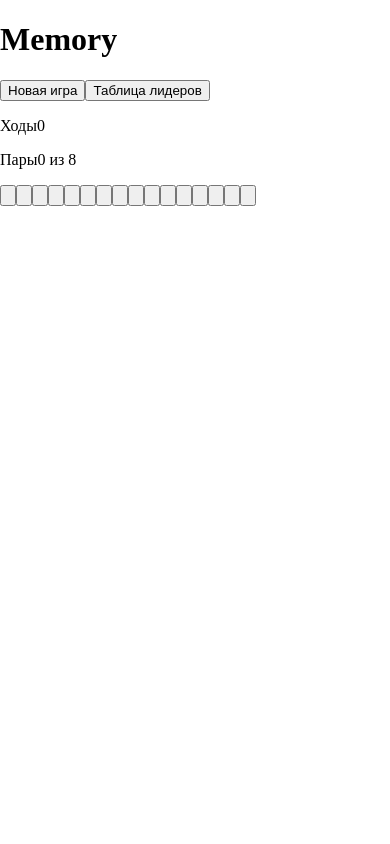
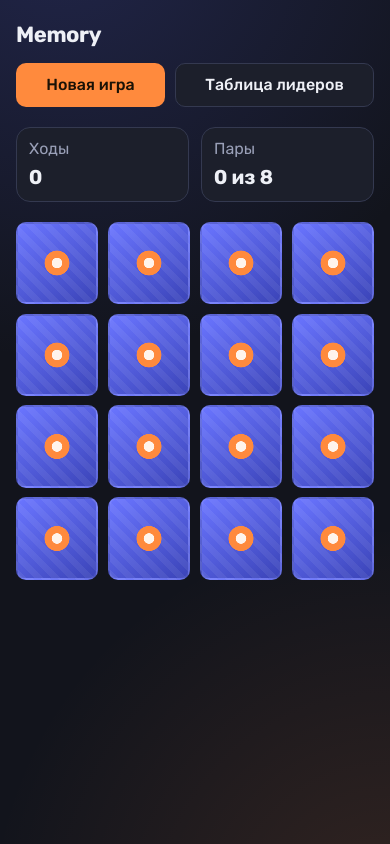
Before and after one commit to XDobriev/memory-game, a plain HTML site: page index.html in a window 390 px wide. Drawn offline with Linux system fonts and the light colour scheme; a web font is replaced by a local one.

Commit message:
feat: add layout, card flip animation and responsive styles

```diff
--- a/src/css/style.css
+++ b/src/css/style.css
@@ -1,9 +1,292 @@
+:root {
+  --color-bg: #12141c;
+  --color-surface: #1c1f2b;
+  --color-surface-2: #262a3a;
+  --color-border: #343950;
+  --color-text: #eef0f6;
+  --color-muted: #9aa0b8;
+  --color-accent: #ff8a3d;
+  --color-accent-hover: #ff9d5c;
+  --color-indigo: #5865f2;
+  --color-success: #51cf66;
+
+  --font-body: 'Rubik', system-ui, -apple-system, 'Segoe UI', sans-serif;
+  --font-display: 'Unbounded', var(--font-body);
+
+  --radius-s: 10px;
+  --radius-m: 14px;
+  --radius-l: 22px;
+
+  --flip-duration: 0.45s;
+}
+
 *,
 *::before,
 *::after {
   box-sizing: border-box;
 }
 
+html {
+  color-scheme: dark;
+}
+
 body {
+  min-width: 320px;
+  margin: 0;
+  font-family: var(--font-body);
+  font-size: 16px;
+  line-height: 1.4;
+  color: var(--color-text);
+  background:
+    radial-gradient(circle at 15% -10%, rgb(88 101 242 / 0.22), transparent 45%),
+    radial-gradient(circle at 100% 110%, rgb(255 138 61 / 0.14), transparent 40%),
+    var(--color-bg);
+  background-attachment: fixed;
+}
+
+h1,
+h2,
+p {
   margin: 0;
 }
+
+.container {
+  width: 100%;
+  /* keep the whole board on screen on short laptop displays */
+  max-width: clamp(340px, 100svh - 200px, 600px);
+  margin: 0 auto;
+  padding: 0 16px;
+}
+
+/* Buttons */
+
+.button {
+  display: inline-flex;
+  align-items: center;
+  justify-content: center;
+  min-height: 44px;
+  padding: 10px 18px;
+  border: 1px solid transparent;
+  border-radius: var(--radius-s);
+  font: inherit;
+  font-weight: 500;
+  color: inherit;
+  background: none;
+  cursor: pointer;
+  transition:
+    background-color 0.2s,
+    border-color 0.2s,
+    transform 0.1s;
+}
+
+.button:active {
+  transform: translateY(1px);
+}
+
+.button:focus-visible,
+.card:focus-visible {
+  outline: 3px solid var(--color-indigo);
+  outline-offset: 3px;
+}
+
+.button--primary {
+  color: #1a1206;
+  background-color: var(--color-accent);
+}
+
+.button--primary:hover {
+  background-color: var(--color-accent-hover);
+}
+
+.button--ghost {
+  border-color: var(--color-border);
+  background-color: var(--color-surface);
+}
+
+.button--ghost:hover {
+  border-color: var(--color-muted);
+  background-color: var(--color-surface-2);
+}
+
+/* Header */
+
+.header {
+  padding: 20px 0;
+}
+
+.header__inner {
+  display: flex;
+  flex-wrap: wrap;
+  gap: 12px 20px;
+  align-items: center;
+  justify-content: space-between;
+}
+
+.header__title {
+  font-family: var(--font-display);
+  font-size: 26px;
+  font-weight: 700;
+  letter-spacing: -0.02em;
+}
+
+.header__controls {
+  display: flex;
+  flex-wrap: wrap;
+  gap: 10px;
+}
+
+/* Main */
+
+.main {
+  padding-bottom: 40px;
+}
+
+.stats {
+  display: grid;
+  grid-template-columns: 1fr 1fr;
+  gap: 12px;
+  margin-bottom: 20px;
+}
+
+.stat {
+  display: flex;
+  align-items: baseline;
+  justify-content: space-between;
+  gap: 8px;
+  padding: 12px 16px;
+  border: 1px solid var(--color-border);
+  border-radius: var(--radius-m);
+  background-color: var(--color-surface);
+}
+
+.stat__label {
+  color: var(--color-muted);
+}
+
+.stat__value {
+  font-family: var(--font-display);
+  font-size: 20px;
+  font-weight: 600;
+  font-variant-numeric: tabular-nums;
+}
+
+/* Board */
+
+.board {
+  display: grid;
+  grid-template-columns: repeat(4, 1fr);
+  gap: clamp(8px, 2.5vw, 14px);
+}
+
+.card {
+  aspect-ratio: 1;
+  padding: 0;
+  border: 0;
+  border-radius: var(--radius-m);
+  background: none;
+  cursor: pointer;
+  perspective: 800px;
+  -webkit-tap-highlight-color: transparent;
+}
+
+.card--open,
+.board--locked .card {
+  cursor: default;
+}
+
+.card__inner {
+  position: relative;
+  display: block;
+  width: 100%;
+  height: 100%;
+  transform-style: preserve-3d;
+  transition: transform var(--flip-duration) cubic-bezier(0.3, 0.7, 0.3, 1);
+}
+
+.card--open .card__inner {
+  transform: rotateY(180deg);
+}
+
+.card__face {
+  position: absolute;
+  inset: 0;
+  overflow: hidden;
+  border-radius: var(--radius-m);
+  backface-visibility: hidden;
+}
+
+.card__face--back {
+  border: 2px solid rgb(255 255 255 / 0.08);
+  background:
+    radial-gradient(circle at 50% 50%, rgb(255 255 255 / 0.9) 0 9%, transparent 10%),
+    radial-gradient(circle at 50% 50%, var(--color-accent) 0 22%, transparent 23%),
+    repeating-linear-gradient(45deg, rgb(255 255 255 / 0.06) 0 6px, transparent 6px 12px),
+    linear-gradient(145deg, #6a75ff, #3b44b8);
+  transition: filter 0.2s;
+}
+
+.card:not(.card--open):hover .card__face--back {
+  filter: brightness(1.15);
+}
+
+.board--locked .card:not(.card--open):hover .card__face--back {
+  filter: none;
+}
+
+.card__face--front {
+  transform: rotateY(180deg);
+  background-color: var(--color-surface-2);
+}
+
+.card__image {
+  display: block;
+  width: 100%;
+  height: 100%;
+  user-select: none;
+}
+
+.card--matched .card__face--front {
+  box-shadow: inset 0 0 0 3px var(--color-success);
+}
+
+.card--matched .card__image {
+  animation: matched 0.5s ease-out var(--flip-duration);
+}
+
+@keyframes matched {
+  50% {
+    transform: scale(1.08);
+  }
+}
+
+@media (width <= 420px) {
+  .header__title {
+    font-size: 22px;
+  }
+
+  .header__controls,
+  .header__controls .button {
+    flex: 1 1 auto;
+  }
+
+  .stat {
+    flex-direction: column;
+    gap: 2px;
+    padding: 10px 12px;
+  }
+
+  .card,
+  .card__face {
+    border-radius: var(--radius-s);
+  }
+}
+
+@media (prefers-reduced-motion: reduce) {
+  :root {
+    --flip-duration: 0s;
+  }
+
+  .card--matched .card__image {
+    animation: none;
+  }
+}
```
